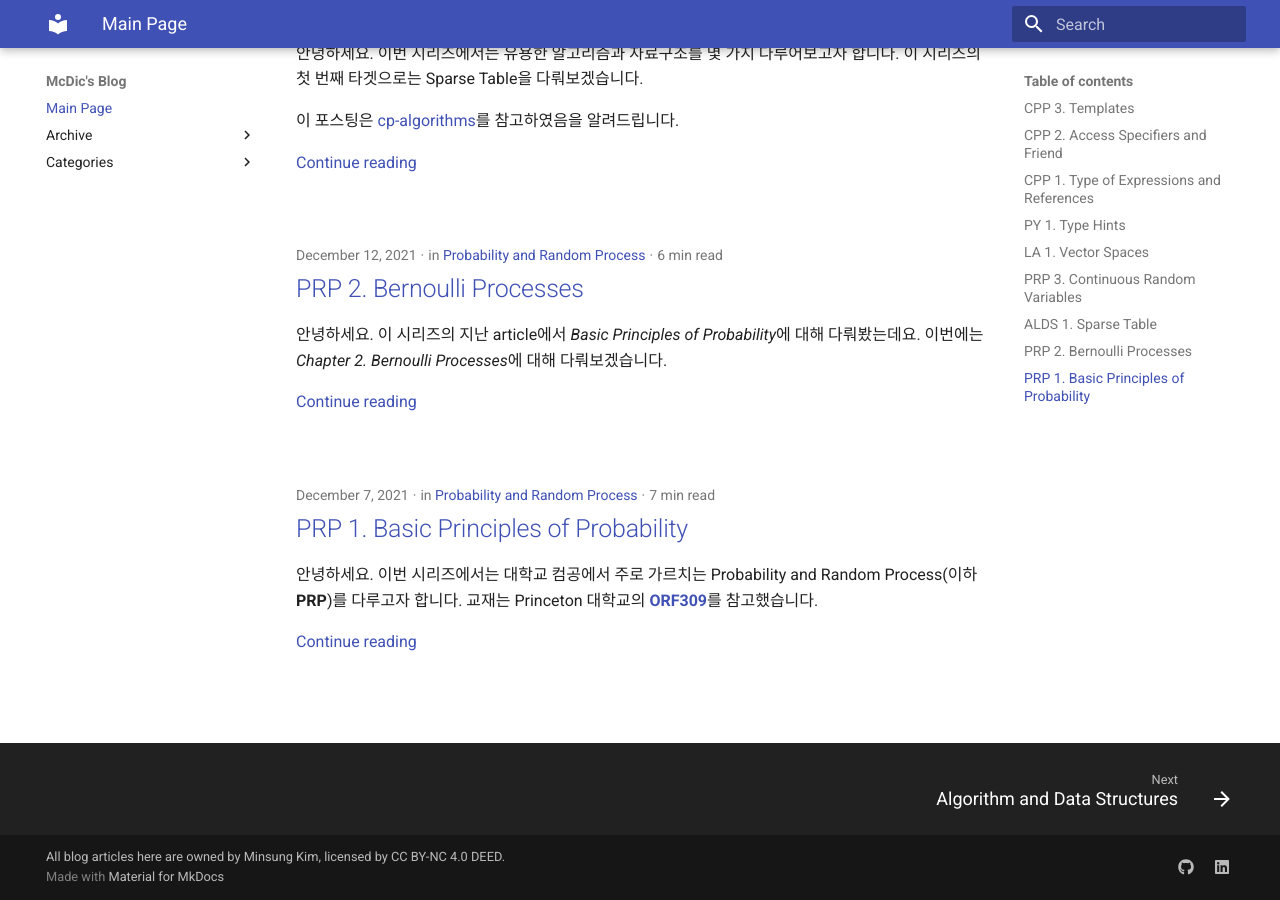
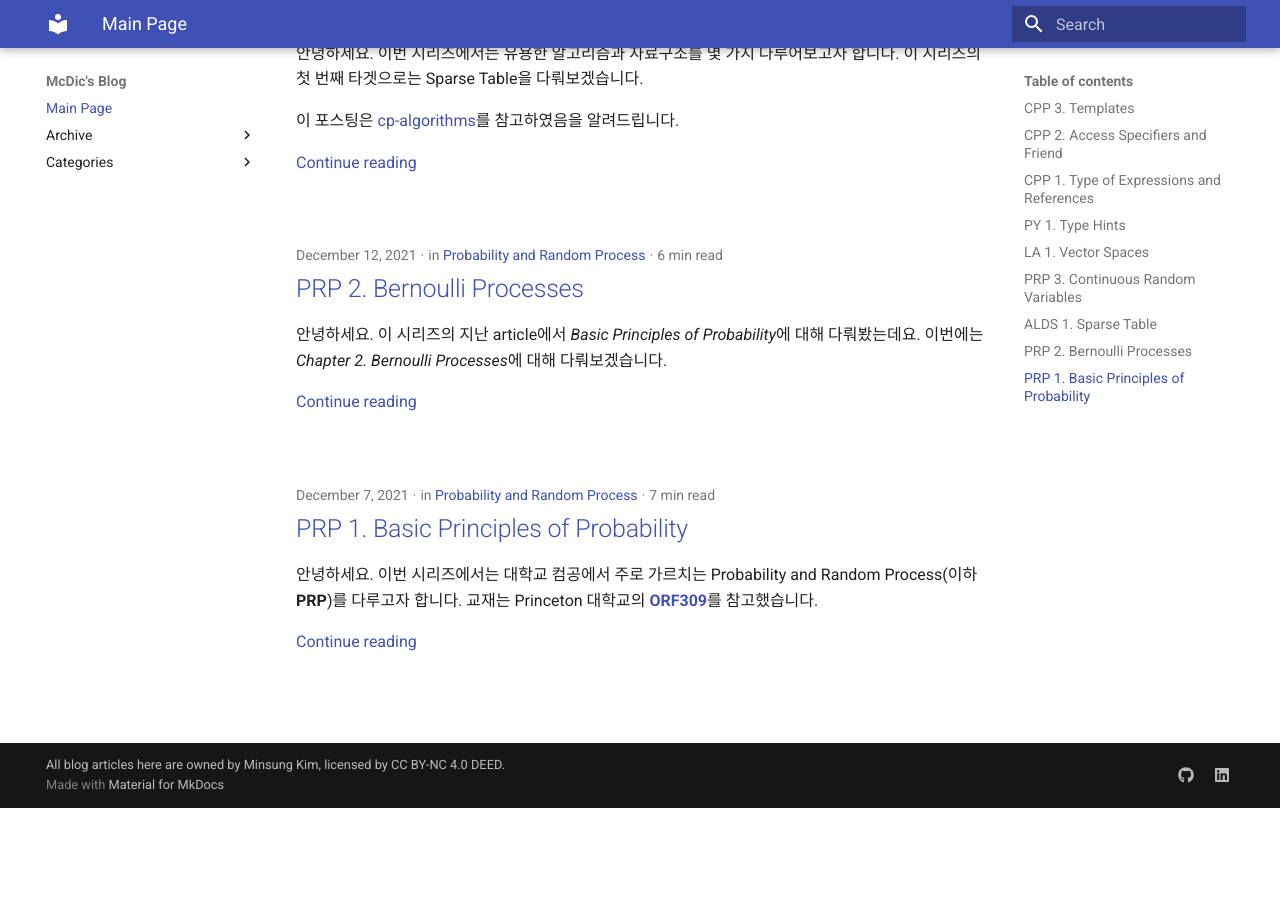
Before and after one commit to McDic/BlogV2, an MkDocs documentation site: the page built from docs/index.md, in a window 1280 px wide and 900 px high, scrolled down 2134 px. Built offline with MkDocs 1.6.1 and Material for MkDocs 9.7.7, drawn with Linux system fonts in a browser that asks for light colours; after the commit the page ends 2942 px from its top, so only the background shows below that.

Commit message:
Added favicon and CSS

```diff
--- a/mkdocs.yml
+++ b/mkdocs.yml
@@ -2,6 +2,7 @@
 site_url: "https://blog.mcdic.net"
 
 theme:
+  favicon: assets/images/favicon.ico
   name: material
   features:
     - search.suggest
@@ -60,6 +61,9 @@
   - https://polyfill.io/v3/polyfill.min.js?features=es6
   - https://cdn.jsdelivr.net/npm/mathjax@3/es5/tex-mml-chtml.js
 
+extra_css:
+  - stylesheets/extra.css
+
 extra:
   social:
     - icon: fontawesome/brands/github
```
Also changed, not shown: docs/assets/images/favicon.ico (added).
